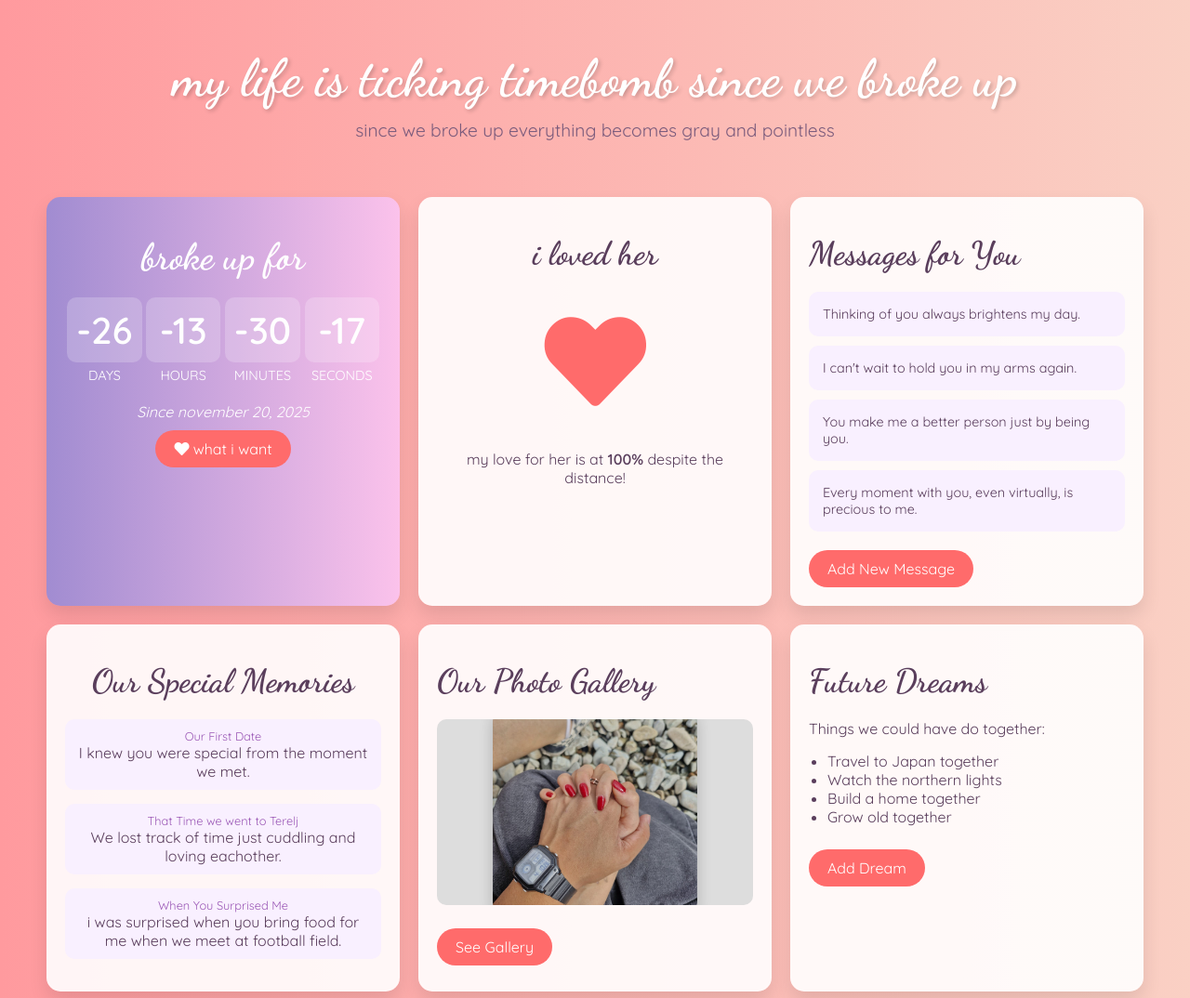
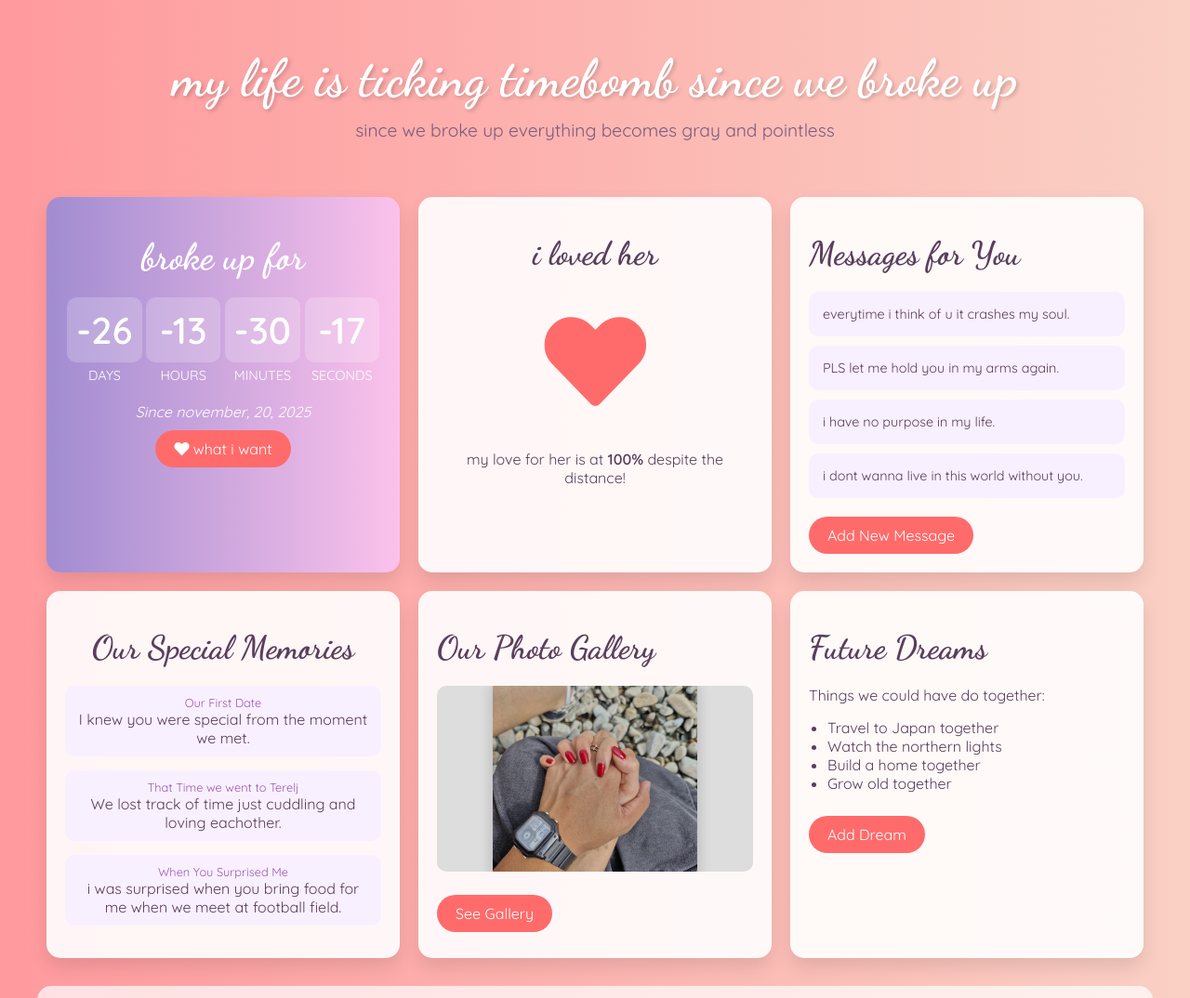
Before and after one commit to gegeemandah/khoju, a plain HTML site: page index.html in a window 1280 px wide. Shown: the top 1074 px of the page at 93% size. Drawn offline with nearby package versions, Linux system fonts and the light colour scheme.

```diff
--- a/index.html
+++ b/index.html
@@ -652,13 +652,13 @@
           hours: 0,
           minutes: 0,
           seconds: 0,
-          startDate: "november 20, 2025",
+          startDate: "november, 20, 2025",
           togetherTime: "0 days, 0 hours, 0 minutes, 0 seconds",
           messages: [
-            "Thinking of you always brightens my day.",
-            "I can't wait to hold you in my arms again.",
-            "You make me a better person just by being you.",
-            "Every moment with you, even virtually, is precious to me.",
+            "everytime i think of u it crashes my soul.",
+            "PLS let me hold you in my arms again.",
+            "i have no purpose in my life.",
+            "i dont wanna live in this world without you.",
           ],
           memories: [
             {
```
